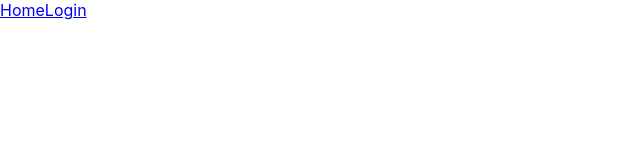
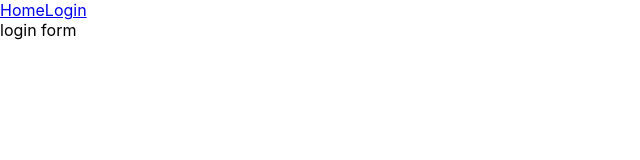
Before and after one commit to jnav24/react-job-boards, a React (Create React App) app: page /login in a window 1280 px wide. Shown: the top 160 px of the page, without its empty margins (0-640 px from the left). Built offline with nearby package versions, Linux system fonts and the light colour scheme.

Commit message:
create login form component create route to login form component

```diff
--- a/src/App.js
+++ b/src/App.js
@@ -3,6 +3,7 @@ import {isLoggedIn} from './helpers/auth';
 import { BrowserRouter as Router, Route, Switch } from 'react-router-dom';
 import JobBoard from './components/JobBoard';
 import NavBar from './components/NavBar';
+import LoginForm from './components/LoginForm';
 
 export default class App extends Component {
     state = {
@@ -23,6 +24,7 @@ export default class App extends Component {
                         <div className="container">
                             <Switch>
                                 <Route exact path="/" component={JobBoard}></Route>
+                                <Route path="/login" render={() => <LoginForm onLogin={this.handleLogin} />}></Route>
                             </Switch>
                         </div>
                     </section>
--- /dev/null
+++ b/src/components/LoginForm.js
@@ -0,0 +1,11 @@
+import React, { Component } from 'react';
+
+export default class LoginForm extends Component {
+    render() {
+        return (
+            <form>
+                login form
+            </form>
+        );
+    }
+}
--- a/src/components/NavBar.js
+++ b/src/components/NavBar.js
@@ -11,7 +11,7 @@ const NavBar = (props) => {
 
     const loggedOutContent = (
         <>
-            <Link className="navbar-item" to="/">Login</Link>
+            <Link className="navbar-item" to="/login">Login</Link>
         </>
     );
 
```
